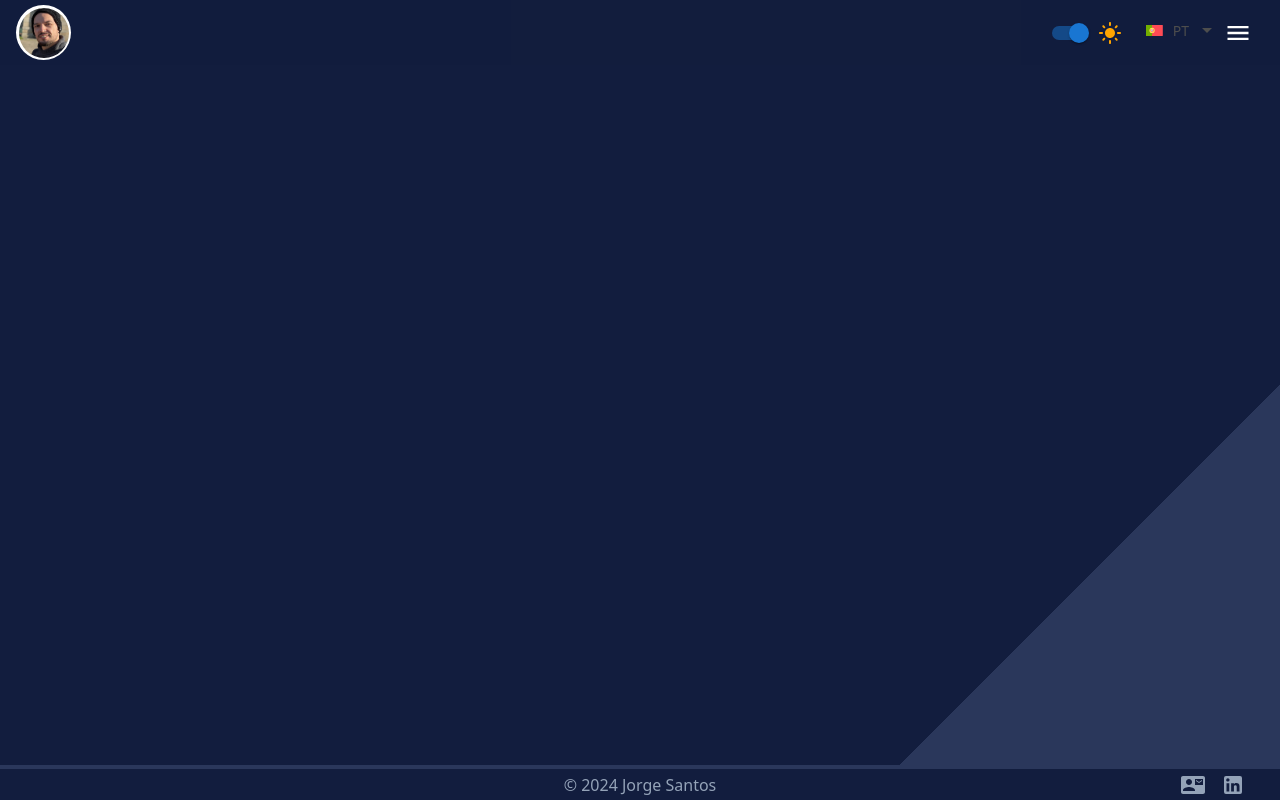
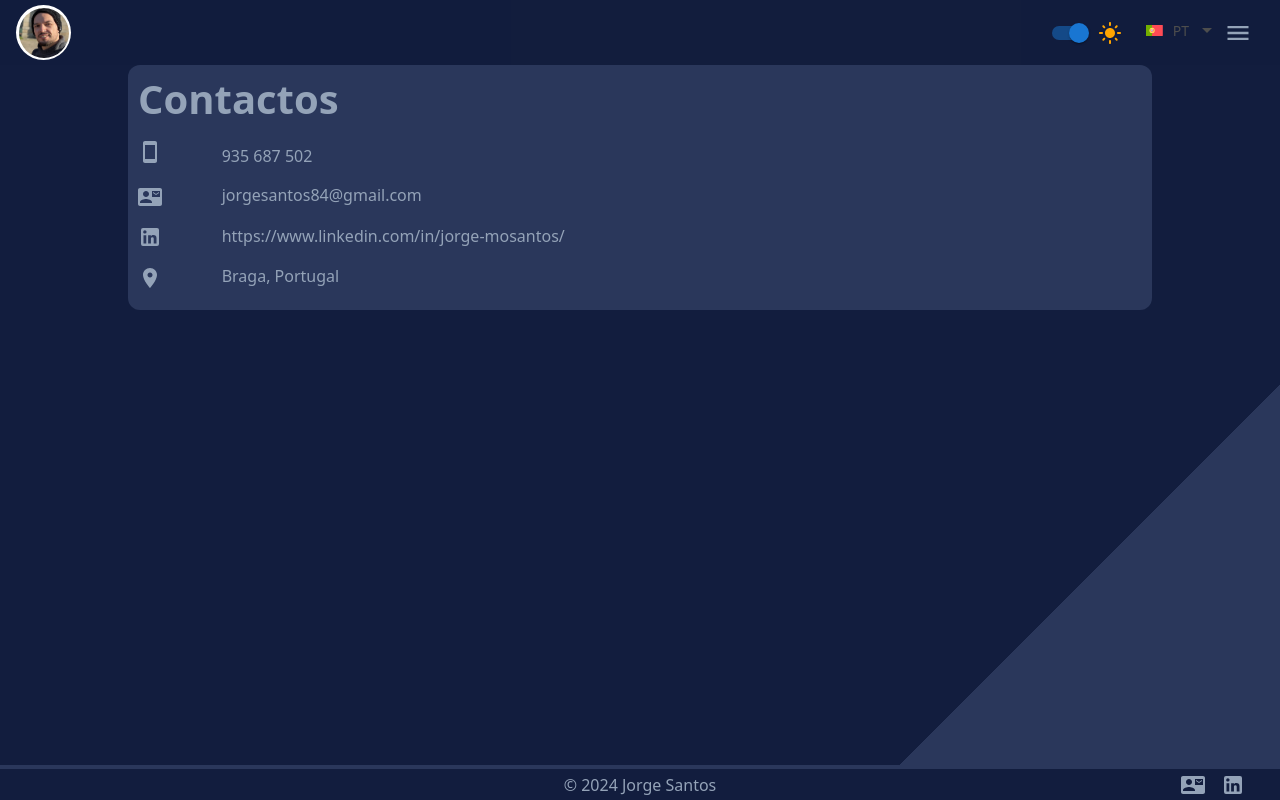
Before and after one commit to JorgeSantos84/personal-page, a React (Create React App) app: page /contacts in a window 1280 px wide. Built offline with nearby package versions, Linux system fonts and the light colour scheme.

Commit message:
feature: added contacts page

```diff
--- a/src/App.css
+++ b/src/App.css
@@ -1,12 +1,14 @@
 :root {
+  --tw-text-opacity: 1;
   --bg-color: #ededed;
   --border-color: #919090;
+  --font-color-main: rgb(148 163 184 / var(--tw-text-opacity));
   /* --bk-color: #121212; */
   --bk-color: #121d3e;
-  --font-color: black;
+  /* --font-color: black; */
   --border-radius: 12px;
   --icon-theme-color: #121212;
-  --drawer-background-color: #ededed;
+  --drawer-background-color: var(--body-bk-color);
   --body-bk-color: rgb(42 55 91);
   --header-bk-color: rgba(18, 29, 62, 0.9);
 }
@@ -15,7 +17,7 @@
   --bg-color: #262626; /* Background color for dark theme */
   --border-color: white;
   --icon-theme-color: white;
-  --font-color: white;
+  /* --font-color: white; */
   --drawer-background-color: #262626;
   --body-bk-color: #1c1c1c;
   --bk-color: black;
@@ -32,7 +34,6 @@
     var(--bk-color) 80%,
     var(--body-bk-color) 20%
   );
-  --tw-text-opacity: 1;
   color: rgb(148 163 184 / var(--tw-text-opacity));
 }
 
@@ -92,7 +93,6 @@
   /* background-color: rgba(255, 255, 255, 0.57); */
   background-color: var(--body-bk-color);
   padding: 10px;
-  --tw-text-opacity: 1;
   color: rgb(148 163 184 / var(--tw-text-opacity));
   /* box-shadow:
     0 4px 8px rgba(0, 0, 0, 0.1),
@@ -106,7 +106,6 @@
   text-align: center;
   height: 35px;
   background-color: var(--bk-color);
-  --tw-text-opacity: 1;
   color: rgb(148 163 184 / var(--tw-text-opacity));
   border-top: 4px solid var(--body-bk-color);
 }
@@ -138,17 +137,17 @@ p {
 }
 
 .icons-theme {
-  color: white;
+  color: var(--font-color-main);
 }
 
 .drawer-list {
   background-color: var(--drawer-background-color);
-  color: var(--font-color);
+  color: var(--font-color-main);
   flex: 1;
 }
 
 .item-drawer {
-  border-bottom: 2px dashed var(--font-color);
+  border-bottom: 2px dashed var(--font-color-main);
 }
 
 .flagselect {
--- a/src/App.tsx
+++ b/src/App.tsx
@@ -8,6 +8,7 @@ import NotFoundPage from "./components/NotFoundPage";
 import { Box } from "@mui/material";
 import Footer from "./components/Footer";
 import WorkInfoPage from "./components/WorkInfoPage";
+import ContactsPage from "./components/ContactsPage";
 
 function App() {
   return (
@@ -29,7 +30,8 @@ function App() {
           <Routes>
             <Route path="/personal-page" element={<MainPage />} />
             <Route path="/work-experience" element={<WorkInfoPage />} />
-          </Routes>{" "}
+            <Route path="/contacts" element={<ContactsPage />} />
+          </Routes>
         </Box>
         <Footer />
       </div>
--- /dev/null
+++ b/src/components/ContactsPage.tsx
@@ -0,0 +1,103 @@
+import CenterBox from "./smallComponents/CenterBox";
+import Page from "./smallComponents/Page";
+import { useTheme } from "../context/ThemeContext";
+import PresentationMainPage from "../constants/PresentationMainPage";
+import { Button, Grid2 } from "@mui/material";
+import SmartphoneIcon from "@mui/icons-material/Smartphone";
+import { Box } from "@mui/material";
+import LinkedInIcon from "@mui/icons-material/LinkedIn";
+import ContactMailIcon from "@mui/icons-material/ContactMail";
+import LocationOnIcon from "@mui/icons-material/LocationOn";
+
+const linkedInLink = "https://www.linkedin.com/in/jorge-mosantos/";
+
+const openEmailClient = () => {
+  const email = "jorgesantos84@gmail.com";
+  const subject = "Pedido de contacto";
+  const body =
+    "Olá, gostaria de te apresentar uma oportunidade para a qual achamos que és a pessoa ideal. Obrigado";
+  window.location.href = `mailto:${email}?subject=${encodeURIComponent(subject)}&body=${encodeURIComponent(body)}`;
+};
+
+const ContactsPage = () => {
+  const { language } = useTheme();
+
+  const openInNewTab = (url: string) => {
+    window.open(url, "_blank", "noopener,noreferrer");
+  };
+
+  return (
+    <Page>
+      <CenterBox>
+        <h1 style={{ fontWeight: "bold" }}>
+          {language && language === "PT" ? "Contactos" : "Contacts"}
+        </h1>
+        <Box sx={{ marginTop: "15px", marginBottom: "10px" }}>
+          <Grid2 container>
+            <Grid2 size={{ xs: 2, md: 1 }}>
+              <SmartphoneIcon />
+            </Grid2>
+            <Grid2 sx={{ marginTop: "6px" }} size={{ xs: 10, md: 11 }}>
+              <a
+                href={`tel:${935687502}`}
+                style={{ textDecoration: "none", color: "inherit" }}
+              >
+                935 687 502
+              </a>
+            </Grid2>
+            <Grid2
+              container
+              size={{ xs: 12, md: 12 }}
+              sx={{ marginTop: "15px" }}
+            >
+              <Grid2 size={{ xs: 2, md: 1 }}>
+                <ContactMailIcon sx={{ marginRight: 2 }} />
+              </Grid2>
+              <Grid2 size={{ xs: 10, md: 11 }}>
+                <Box
+                  sx={{ color: "inherit", padding: "none", cursor: "pointer" }}
+                  onClick={() => {
+                    openEmailClient();
+                  }}
+                >
+                  jorgesantos84@gmail.com
+                </Box>
+              </Grid2>
+            </Grid2>
+            <Grid2
+              container
+              size={{ xs: 12, md: 12 }}
+              sx={{ marginTop: "15px" }}
+            >
+              <Grid2 size={{ xs: 2, md: 1 }}>
+                <LinkedInIcon sx={{ marginRight: 2 }} />
+              </Grid2>
+              <Grid2 size={{ xs: 10, md: 11 }}>
+                <Box
+                  sx={{ color: "inherit", padding: "none", cursor: "pointer" }}
+                  onClick={() => {
+                    openInNewTab(linkedInLink);
+                  }}
+                >
+                  https://www.linkedin.com/in/jorge-mosantos/
+                </Box>
+              </Grid2>
+            </Grid2>
+            <Grid2
+              container
+              size={{ xs: 12, md: 12 }}
+              sx={{ marginTop: "15px" }}
+            >
+              <Grid2 size={{ xs: 2, md: 1 }}>
+                <LocationOnIcon sx={{ marginRight: 2 }} />
+              </Grid2>
+              <Grid2 size={{ xs: 10, md: 11 }}>Braga, Portugal</Grid2>
+            </Grid2>
+          </Grid2>
+        </Box>
+      </CenterBox>
+    </Page>
+  );
+};
+
+export default ContactsPage;
--- a/src/components/MainPage.tsx
+++ b/src/components/MainPage.tsx
@@ -4,13 +4,14 @@ import ExtractIconsListMessage from "./extractInfoFiles/ExtractIconsListMessage"
 import CenterBox from "./smallComponents/CenterBox";
 import { useTheme } from "../context/ThemeContext";
 import PresentationMainPage from "../constants/PresentationMainPage";
+import Page from "./smallComponents/Page";
 
 const MainPage = () => {
   const { language } = useTheme();
   const page = PresentationMainPage.get(language);
 
   return (
-    <div className="page">
+    <Page>
       <CenterBox>
         <Box
           sx={{
@@ -58,7 +59,7 @@ const MainPage = () => {
           );
         })}
       </CenterBox>
-    </div>
+    </Page>
   );
 };
 
--- a/src/components/WorkInfoPage.tsx
+++ b/src/components/WorkInfoPage.tsx
@@ -7,6 +7,7 @@ import WorkDetailsInformation from "../constants/WorkDetailsInformation";
 import { WorkDetails } from "../types/workDetails";
 
 import React, { useState } from "react";
+import Page from "./smallComponents/Page";
 
 const WorkInfoPage: React.FC = () => {
   const { language } = useTheme();
@@ -23,7 +24,7 @@ const WorkInfoPage: React.FC = () => {
   };
 
   return (
-    <Box className="page">
+    <Page>
       {workItensListTranslated.map((item, index) => (
         <CenterBox key={index}>
           <WorkItemBox
@@ -34,7 +35,7 @@ const WorkInfoPage: React.FC = () => {
           />
         </CenterBox>
       ))}
-    </Box>
+    </Page>
   );
 };
 
--- a/src/components/extractInfoFiles/ExtractIconsListMessage.tsx
+++ b/src/components/extractInfoFiles/ExtractIconsListMessage.tsx
@@ -19,30 +19,25 @@ const ExtractIconsListMessage: React.FC<ExtractIconsListMessageProps> = ({
   presentation,
   iconsList,
 }) => {
-  // const { language } = useTheme();
-  // const page = PresentationMainPage.get(language);
-
-  // const iconsList: IconItem[] = page ? page.iconsList : [];
-
   const iconsMapList: Record<string, React.ReactNode> = {
     HomeIcon: (
       <HomeIcon
         sx={{
-          color: "var(--font-color)",
+          color: "var(--font-color-main)",
         }}
       />
     ),
     CoffeeIcon: (
       <CoffeeIcon
         sx={{
-          color: "var(--font-color)",
+          color: "var(--font-color-main)",
         }}
       />
     ),
     WorkIcon: (
       <WorkIcon
         sx={{
-          color: "var(--font-color)",
+          color: "var(--font-color-main)",
         }}
       />
     ),
--- /dev/null
+++ b/src/components/smallComponents/Page.tsx
@@ -0,0 +1,11 @@
+import { ReactNode } from "react";
+
+interface PageProps {
+  children: ReactNode;
+}
+
+const Page: React.FC<PageProps> = ({ children }) => {
+  return <div className="page">{children}</div>;
+};
+
+export default Page;
--- a/src/constants/MenuLabels.ts
+++ b/src/constants/MenuLabels.ts
@@ -1,13 +1,15 @@
 const MenuLabels: Map<string, string[]> = new Map<string, string[]>();
 
-//The first string is the name and the second is the link
+//The first string is the name and the second is the link. Must be split using _
 MenuLabels.set("PT", [
   "Inicio _ personal-page",
   "Experiência Laboral _ work-experience",
+  "Contactos _ contacts",
 ]);
 MenuLabels.set("GB", [
   "Start _ personal-page",
   "Work Experience _ work-experience",
+  "Contacts _ contacts",
 ]);
 
 export default MenuLabels;
```
